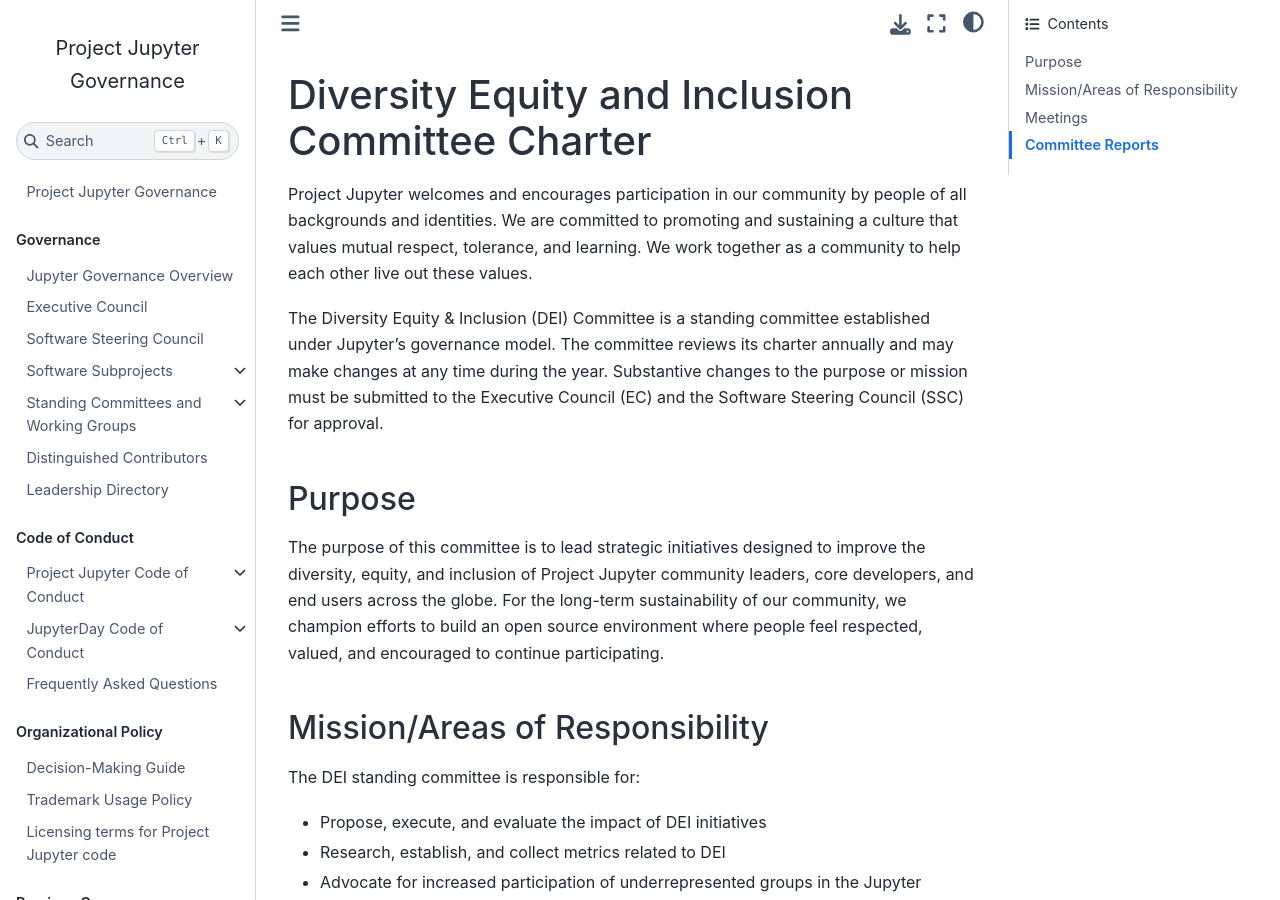
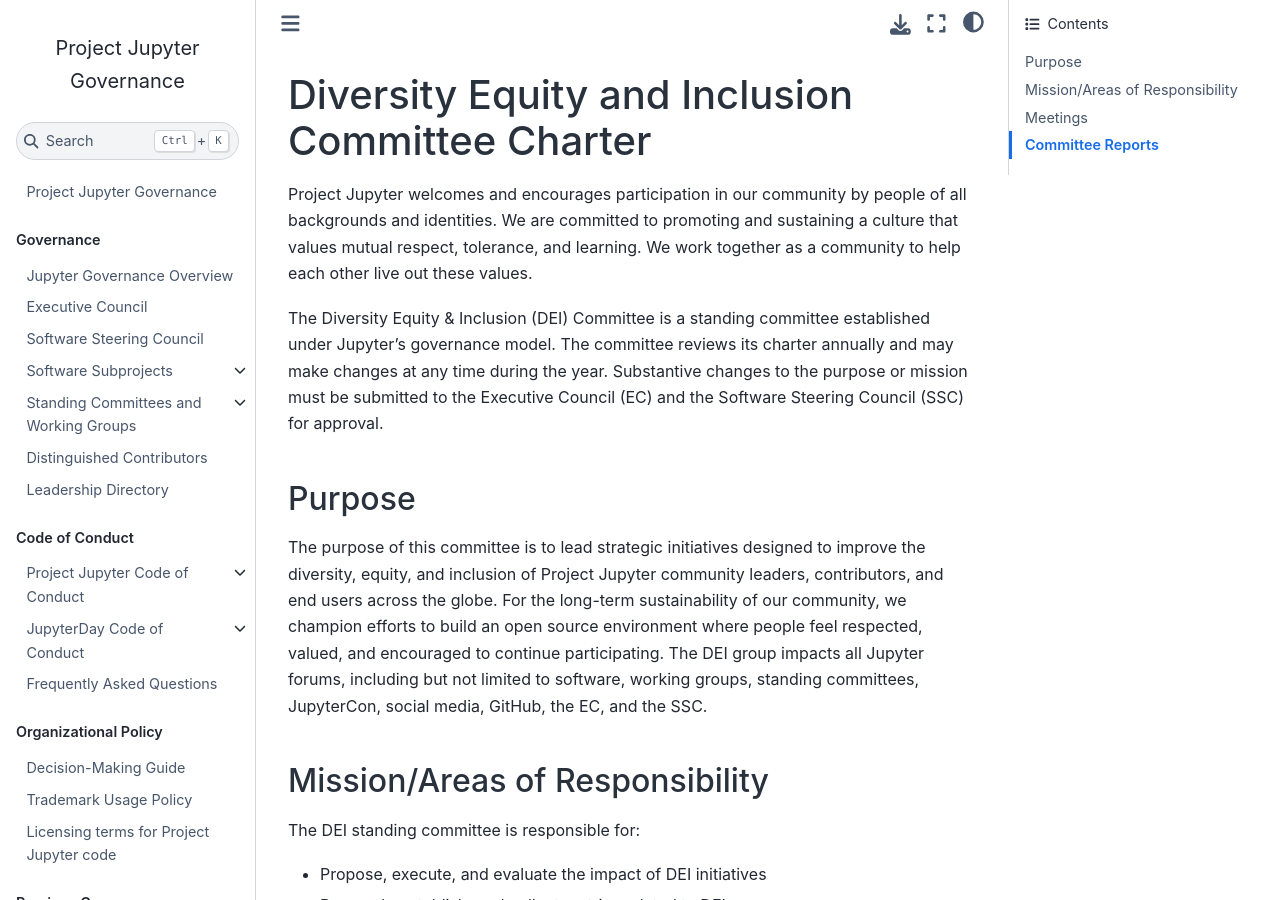
Before and after one commit to jupyter/governance, a Jupyter Book: the page built from charters/DeiCharter.md, in a window 1280 px wide and 900 px high. Built offline with Jupyter Book 1.0.4 settings and Sphinx 7.4.7 and the Sphinx Book theme 1.1.4, drawn with Linux system fonts in a browser that asks for light colours; pages that are not in the unit, such as notebooks, are missing from menus.

Commit message:
Update charters/DeiCharter.md
Co-authored-by: Jason Weill <93281816+JasonWeill@users.noreply.github.com>

```diff
--- a/charters/DeiCharter.md
+++ b/charters/DeiCharter.md
@@ -6,7 +6,7 @@
 
 ## Purpose
 
-The purpose of this committee is to lead strategic initiatives designed to improve the diversity, equity, and inclusion of Project Jupyter community leaders, core developers, and end users across the globe. For the long-term sustainability of our community, we champion efforts to build an open source environment where people feel respected, valued, and encouraged to continue participating.
+The purpose of this committee is to lead strategic initiatives designed to improve the diversity, equity, and inclusion of Project Jupyter community leaders, contributors, and end users across the globe. For the long-term sustainability of our community, we champion efforts to build an open source environment where people feel respected, valued, and encouraged to continue participating. The DEI group impacts all Jupyter forums, including but not limited to software, working groups, standing committees, JupyterCon, social media, GitHub, the EC, and the SSC.
 
 ## Mission/Areas of Responsibility
 
```
